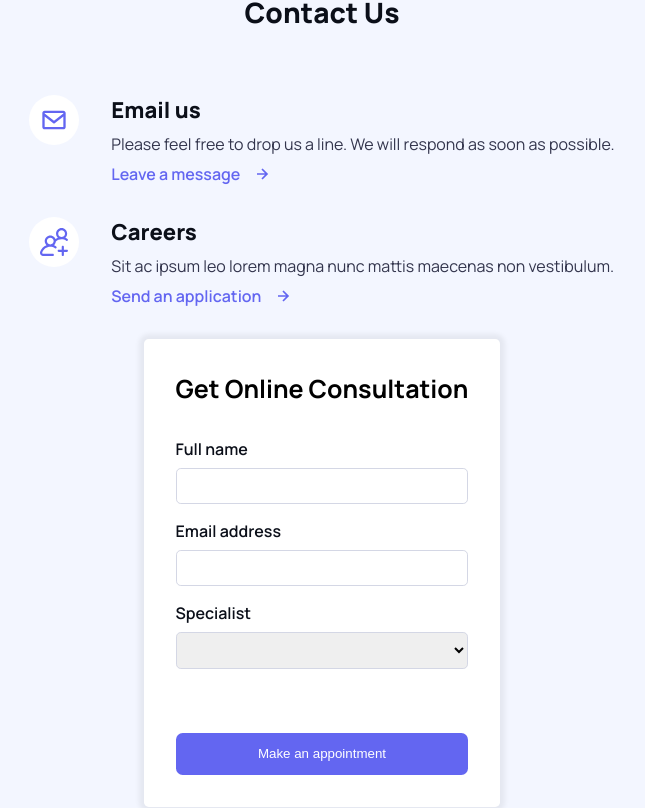
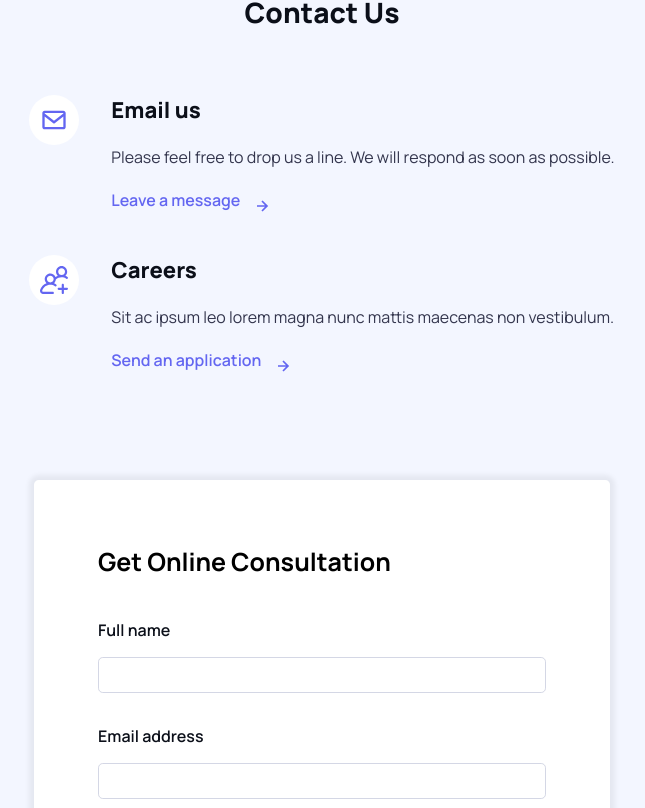
Before and after one commit to Jessica193/Silicon---Javascript-course-assignment, a React (Vite) app: page /contact in a window 1280 px wide. Shown: the part 273-1081 px from the top of the page, without its empty margins (318-963 px from the left). Built offline with nearby package versions, Linux system fonts and the light colour scheme.

Commit message:
fixat positionen för formulärt och backgroundcolor på contact-section

```diff
--- a/src/assets/css/main.css
+++ b/src/assets/css/main.css
@@ -1095,7 +1095,7 @@ footer p {
 
 /* CONTACT SECTION */
 .contact-section {
-    background: var(--clr-gray-100);
+    background: linear-gradient(to bottom, var(--clr-gray-100) 80%, white 50%);
   }
 .contact-container {
   display: grid;
@@ -1114,6 +1114,7 @@ footer p {
   display: flex;
   flex-direction: column;
   gap: 2rem;
+  margin-bottom: 4rem;
 }
 .contact-card {
   display: flex;
@@ -1128,9 +1129,11 @@ footer p {
     font-size: 22px;
     font-weight: 800;
     color: var(--clr-gray-900);
+    margin-bottom: .8rem;
   }
   p {
     color: var(--clr-gray-800);
+    margin-bottom: .8rem;
   }
   a p {
     color: var(--clr-primary);
@@ -1153,24 +1156,26 @@ footer p {
 .contact-section-form {
   background-color: #fff;
   border-radius: 0.3rem;
-  padding: 2rem;
+  padding: 4rem;
   box-shadow: 0 0 5px 5px #0000000f;
+  width: 80%;
 
 
   label {
     display: block;
     color: var(--clr-gray-900);
     font-weight: 600;
-    margin-bottom: 0.5rem;
+    margin-bottom: 1rem;
   }
   h3 {
     font-size: 25px;
-    margin-bottom: 2rem;
+    margin-bottom: 2.5rem;
   }
   button {
-    margin-top: 3rem;
+    margin-top: 8rem;
     width: 100%;
     border: transparent;
+
   }
 }
 .contact-input {
@@ -1179,7 +1184,7 @@ footer p {
     padding: 0.5rem;
     border: 1px solid #D4D7E5;
     border-radius: 0.3rem;
-    margin-bottom: 1rem;
+    margin-bottom: 2rem;
 }
 
 @media (width >= 768px){
@@ -1191,16 +1196,20 @@ footer p {
     font-size: 40px;
     margin-bottom: 2rem;
     text-align: left;
-    grid-area: contact-us;
+    /* grid-area: contact-us; */
+    grid-column: 1 / 2;
+    grid-row: 1 / 2;
   }
 
   .contact-container{
     display: grid;
     place-items: start;
     grid-template-columns: 1fr 1fr;
-    grid-template-rows: 1fr 4fr;
-    grid-template-areas:    "contact-us        contact-section-form "
-                        "contact-alternatives  contact-section-form";
+    grid-template-rows: 1fr 4fr 1fr;
+
+    /* grid-template-areas:    "contact-us        contact-section-form "
+                        "contact-alternatives  contact-section-form"; */
+
   }
 
   .contact-card-content {
@@ -1209,15 +1218,22 @@ footer p {
     }
   }
   .contact-section-form {
-    grid-area: contact-section-form;
+    width: 90%;
+    height: 100%;
+    grid-column: 2 / 3;
+    grid-row: 1 / 4;
+    /* max-height: 100%; */
+    /* grid-area: contact-section-form; */
     h3 {
       font-size: 32px;
     }
   }
   .contact-alternatives {
-    grid-area: contact-alternatives;
+    /* grid-area: contact-alternatives; */
     max-width: 60%;
     gap: 4rem;
+    grid-column: 1 / 2;
+    grid-row: 2 / 3;
   }
 }
 
```
